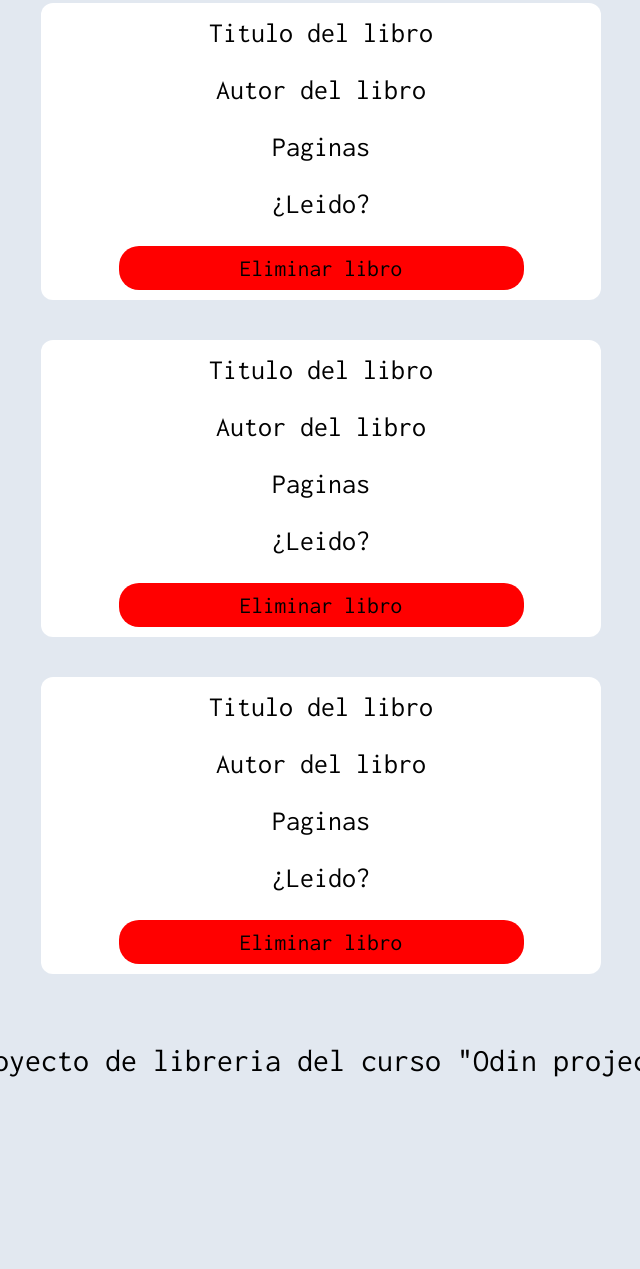
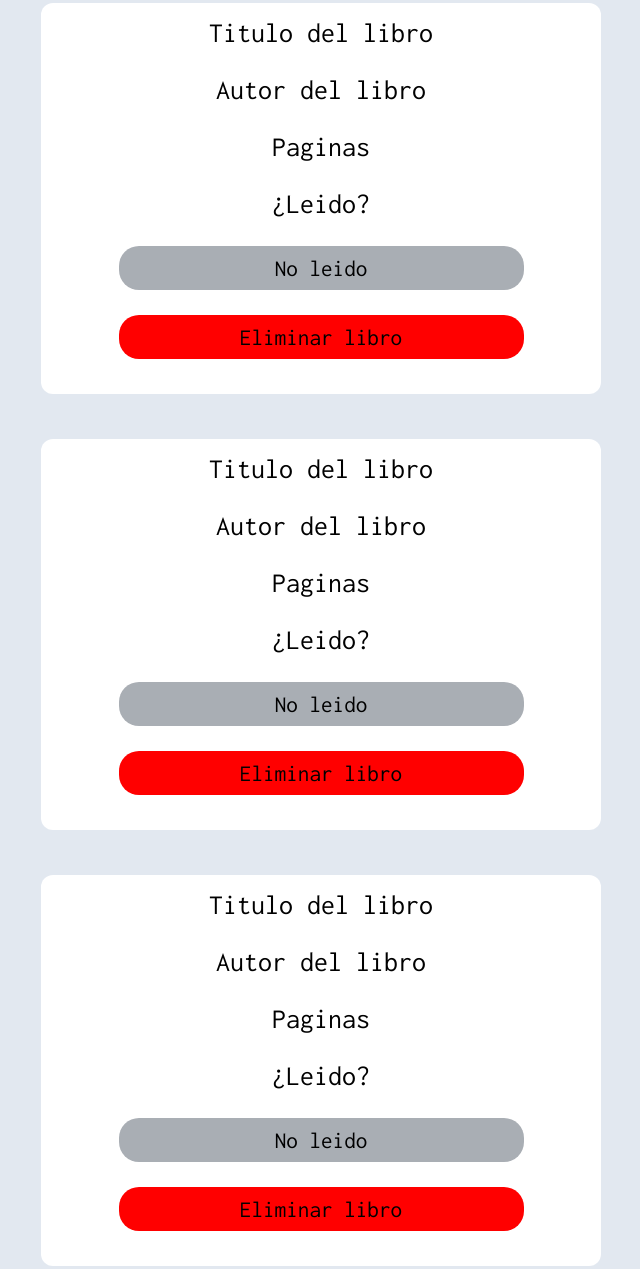
Before and after one commit to FranStok/Libreria, a plain HTML site: page Index.html in a window 1280 px wide. Shown: the part 249-1518 px from the top of the page, without its empty margins (319-959 px from the left). Before the commit the page ends 1336 px from the top, so only its background shows below. Drawn offline with Linux system fonts and the light colour scheme.

Commit message:
Commit 3

```diff
--- a/Index.html
+++ b/Index.html
@@ -22,21 +22,24 @@
                 <p>Autor del libro</p>
                 <p>Paginas</p>
                 <p>¿Leido?</p>
-                <button>Eliminar libro</button>
+                <button class="Leido">No leido</button>
+                <button class="Eliminar">Eliminar libro</button>
             </div>
             <div class="Libro">
                 <p>Titulo del libro</p>
                 <p>Autor del libro</p>
                 <p>Paginas</p>
                 <p>¿Leido?</p>
-                <button>Eliminar libro</button>
+                <button class="Leido">No leido</button>
+                <button class="Eliminar">Eliminar libro</button>
             </div>
             <div class="Libro">
                 <p>Titulo del libro</p>
                 <p>Autor del libro</p>
                 <p>Paginas</p>
                 <p>¿Leido?</p>
-                <button>Eliminar libro</button>
+                <button class="Leido">No leido</button>
+                <button class="Eliminar">Eliminar libro</button>
             </div>
         </div>
     </main>
--- a/Style.css
+++ b/Style.css
@@ -44,6 +44,7 @@ main>button:active{
 .Libro{
     background-color: white;
     padding: 10px;
+    margin-bottom: 5px;
     border-radius: 12px;
 }
 .Libro>p{
@@ -54,10 +55,14 @@ main>button:active{
     font-size: 1.45rem;
     border: none;
     width: 75%;
-    background-color: red;
-    color: black;
     border-radius: 20px;
     padding: 10px 0px;
+    margin-bottom: 25px;
+    background-color: #a9aeb4;
+}
+.Libro>.Eliminar{
+    background-color:red;
+    color: black;
 }
 .Libro>button:active{
     opacity: 0.5;
```
